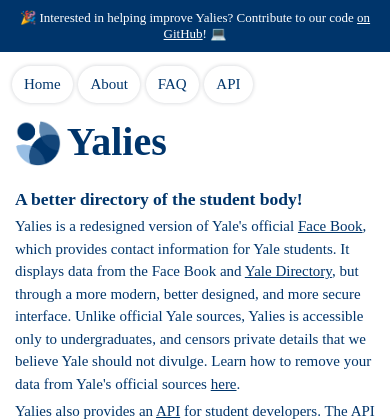
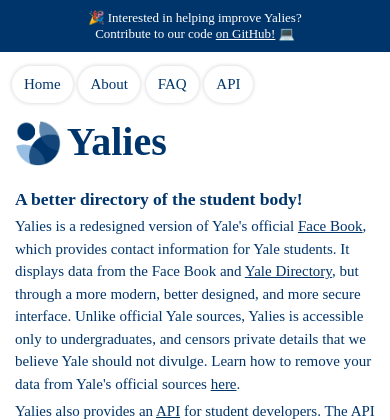
Before and after one commit to Yalies/api, a Flask app: page / in a window 390 px wide. Shown: the top 420 px of the page. Run offline with Flask 3, Linux system fonts and the light colour scheme; some web fonts are replaced.

Commit message:
remove duplicate a tag and clean banner on mobile

```diff
--- a/app/static/css/main.css
+++ b/app/static/css/main.css
@@ -152,6 +152,10 @@ textarea {
 	display: block;
 }
 
+.mobile-only {
+	display: none;
+}
+
 @media (max-width: 700px) {
 	body {
 		font-size: 16px;
@@ -159,6 +163,9 @@ textarea {
 	nav {
 		float: none;
 		position: static;
+	}
+	.mobile-only {
+		display: block;
 	}
 }
 
--- a/app/templates/base.html
+++ b/app/templates/base.html
@@ -32,7 +32,7 @@
     </head>
     <body>
         <div class="banner">
-            🎉 Interested in helping improve Yalies? Contribute to our code <a href="https://github.com/Yalies/api">on GitHub</a>!</a> 💻
+            🎉 Interested in helping improve Yalies? <br class="mobile-only" /> Contribute to our code <a href="https://github.com/Yalies/api">on GitHub!</a> 💻
         </div>
         <div class="content">
             <header>
```
